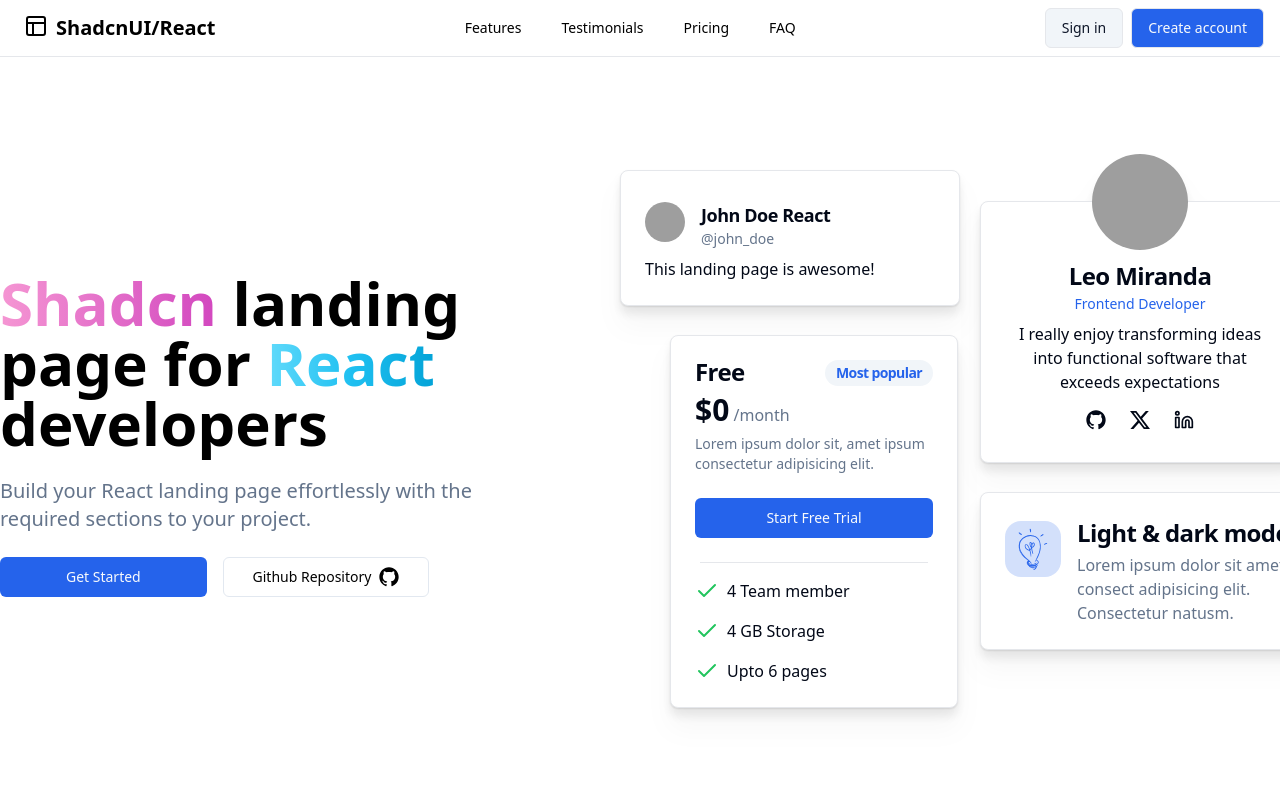
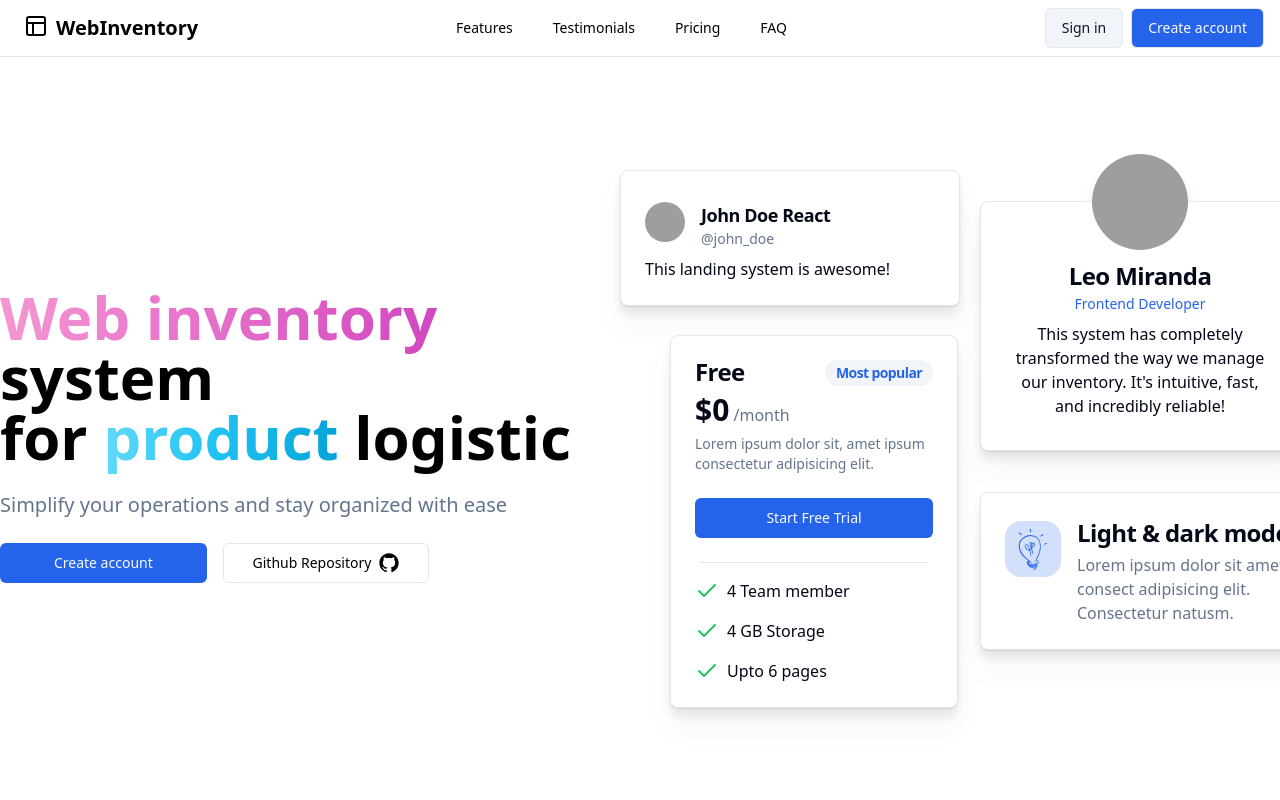
Before and after one commit to anaclaraberga/WEB-INVENTORY, a React (Vite) app: page / in a window 1280 px wide. Shown: the top 800 px of the page. Built offline with nearby package versions, Linux system fonts and the light colour scheme; grey boxes are pictures that could not be loaded.

Commit message:
refactor: landing page details

```diff
--- a/src/pages/landing-page/components/About.tsx
+++ b/src/pages/landing-page/components/About.tsx
@@ -1,5 +1,5 @@
+import pilot from "../assets/pilot.png";
 import { Statistics } from "./Statistics";
-import pilot from "../assets/pilot.png";
 
 export const About = () => {
   return (
@@ -23,11 +23,7 @@ export const About = () => {
                 Company
               </h2>
               <p className="text-xl text-muted-foreground mt-4">
-                Lorem ipsum dolor sit amet, consectetur adipiscing elit, sed do
-                eiusmod tempor incididunt ut labore et dolore magna aliqua. Ut
-                enim ad minim veniam, quis nostrud exercitation ullamco laboris
-                nisi ut aliquip ex ea commodo consequat. Lorem ipsum dolor sit
-                amet, consectetur adipiscing elit.
+                We specialize in delivering innovative solutions to simplify inventory management for businesses of all sizes. With a focus on efficiency, accuracy, and user-friendly design, our mission is to empower businesses to streamline their operations and achieve greater productivity. Founded on the principles of reliability and innovation, we are committed to providing tools that help our clients grow and succeed. Together, we’re shaping the future of inventory management.
               </p>
             </div>
 
--- a/src/pages/landing-page/components/Cta.tsx
+++ b/src/pages/landing-page/components/Cta.tsx
@@ -4,9 +4,9 @@ export const Cta = () => {
   return (
     <section
       id="cta"
-      className="bg-muted/50 py-16 my-24 sm:my-32"
+      className="bg-muted/50 py-16 px-16 my-24 sm:my-32 rounded-md place-items-center"
     >
-      <div className="container lg:grid lg:grid-cols-2 place-items-center">
+      <div className="container lg:flex lg:justify-between lg:items-center lg:gap-40">
         <div className="lg:col-start-1">
           <h2 className="text-3xl md:text-4xl font-bold ">
             All Your
@@ -23,11 +23,11 @@ export const Cta = () => {
           </p>
         </div>
 
-        <div className="space-y-4 lg:col-start-2">
-          <Button className="w-full md:mr-4 md:w-auto">Request a Demo</Button>
+        <div className="flex items-center justify-center gap-4">
+          <Button className="w-full md:w-auto">Request a Demo</Button>
           <Button
             variant="outline"
-            className="w-full md:w-auto"
+            className="w-full mt-0"
           >
             View all features
           </Button>
--- a/src/pages/landing-page/components/Footer.tsx
+++ b/src/pages/landing-page/components/Footer.tsx
@@ -2,10 +2,9 @@ import { LogoIcon } from "./Icons";
 
 export const Footer = () => {
   return (
-    <footer id="footer">
-      <hr className="w-11/12 mx-auto" />
-
-      <section className="container py-20 grid grid-cols-2 md:grid-cols-4 xl:grid-cols-6 gap-x-12 gap-y-8">
+    <footer id="footer" className="bg-blue-700 w-full text-white">
+      <main className="place-items-center">
+        <section className="container pt-12 pb-40 grid grid-cols-2 md:grid-cols-4 xl:grid-cols-6 gap-x-12 gap-y-8">
           <div className="col-span-full xl:col-span-2">
             <a
               rel="noreferrer noopener"
@@ -13,7 +12,7 @@ export const Footer = () => {
               className="font-bold text-xl flex"
             >
               <LogoIcon />
-            ShadcnUI/React
+              WebInventory
             </a>
           </div>
 
@@ -150,19 +149,12 @@ export const Footer = () => {
           </div>
         </section>
 
-      <section className="container pb-14 text-center">
+        <section className="p-4 text-center w-full bg-blue-900">
           <h3>
-          &copy; 2024 Landing page made by{" "}
-          <a
-            rel="noreferrer noopener"
-            target="_blank"
-            href="https://www.linkedin.com/in/leopoldo-miranda/"
-            className="text-primary transition-all border-primary hover:border-b-2"
-          >
-            Leo Miranda
-          </a>
+            &copy; 2024 WebInventory.co
           </h3>
         </section>
+      </main>
     </footer>
   );
 };
--- a/src/pages/landing-page/components/Hero.tsx
+++ b/src/pages/landing-page/components/Hero.tsx
@@ -1,7 +1,6 @@
-import { Button } from "./ui/button";
+import { GitHubLogoIcon } from "@radix-ui/react-icons";
+import { HeroCards } from "./HeroCards";
 import { buttonVariants } from "./ui/button";
-import { HeroCards } from "./HeroCards";
-import { GitHubLogoIcon } from "@radix-ui/react-icons";
 
 export const Hero = () => {
   return (
@@ -10,30 +9,38 @@ export const Hero = () => {
         <main className="text-5xl md:text-6xl font-bold">
           <h1 className="inline">
             <span className="inline bg-gradient-to-r from-[#F596D3]  to-[#D247BF] text-transparent bg-clip-text">
-              Shadcn
+              Web inventory
             </span>{" "}
-            landing page
+            system <br />
           </h1>{" "}
           for{" "}
           <h2 className="inline">
             <span className="inline bg-gradient-to-r from-[#61DAFB] via-[#1fc0f1] to-[#03a3d7] text-transparent bg-clip-text">
-              React
+              product
             </span>{" "}
-            developers
+            logistic
           </h2>
         </main>
 
         <p className="text-xl text-muted-foreground md:w-10/12 mx-auto lg:mx-0">
-          Build your React landing page effortlessly with the required sections
-          to your project.
+          Simplify your operations and stay organized with ease
         </p>
 
         <div className="space-y-4 md:space-y-0 md:space-x-4">
-          <Button className="w-full md:w-1/3">Get Started</Button>
+          <a
+            rel="noreferrer noopener"
+            href="/sign-up"
+            target="_blank"
+            className={`w-full md:w-1/3 ${buttonVariants({
+              variant: "default",
+            })}`}
+          >
+            Create account
+          </a>
 
           <a
             rel="noreferrer noopener"
-            href="https://github.com/leoMirandaa/shadcn-landing-page.git"
+            href="https://github.com/anaclaraberga/WEB-INVENTORY"
             target="_blank"
             className={`w-full md:w-1/3 ${buttonVariants({
               variant: "outline",
--- a/src/pages/landing-page/components/HeroCards.tsx
+++ b/src/pages/landing-page/components/HeroCards.tsx
@@ -1,9 +1,8 @@
-import { GitHubLogoIcon } from "@radix-ui/react-icons";
-import { Check, Linkedin } from "lucide-react";
+import { Check } from "lucide-react";
 import { LightBulbIcon } from "./Icons";
 import { Avatar, AvatarFallback, AvatarImage } from "./ui/avatar";
 import { Badge } from "./ui/badge";
-import { Button, buttonVariants } from "./ui/button";
+import { Button } from "./ui/button";
 import {
   Card,
   CardContent,
@@ -33,7 +32,7 @@ export const HeroCards = () => {
           </div>
         </CardHeader>
 
-        <CardContent>This landing page is awesome!</CardContent>
+        <CardContent>This landing system is awesome!</CardContent>
       </Card>
 
       {/* Team */}
@@ -52,60 +51,10 @@ export const HeroCards = () => {
 
         <CardContent className="text-center pb-2">
           <p>
-            I really enjoy transforming ideas into functional software that
-            exceeds expectations
+            This system has completely transformed the way we manage our inventory. It's intuitive, fast, and incredibly reliable!
           </p>
         </CardContent>
-
-        <CardFooter>
-          <div>
-            <a
-              rel="noreferrer noopener"
-              href="https://github.com/leoMirandaa"
-              target="_blank"
-              className={buttonVariants({
-                variant: "ghost",
-                size: "sm",
-              })}
-            >
-              <span className="sr-only">Github icon</span>
-              <GitHubLogoIcon className="w-5 h-5" />
-            </a>
-            <a
-              rel="noreferrer noopener"
-              href="https://twitter.com/leo_mirand4"
-              target="_blank"
-              className={buttonVariants({
-                variant: "ghost",
-                size: "sm",
-              })}
-            >
-              <span className="sr-only">X icon</span>
-              <svg
-                role="img"
-                viewBox="0 0 24 24"
-                xmlns="http://www.w3.org/2000/svg"
-                className="fill-foreground w-5 h-5"
-              >
-                <title>X</title>
-                <path d="M18.901 1.153h3.68l-8.04 9.19L24 22.846h-7.406l-5.8-7.584-6.638 7.584H.474l8.6-9.83L0 1.154h7.594l5.243 6.932ZM17.61 20.644h2.039L6.486 3.24H4.298Z" />
-              </svg>
-            </a>
-
-            <a
-              rel="noreferrer noopener"
-              href="https://www.linkedin.com/in/leopoldo-miranda/"
-              target="_blank"
-              className={buttonVariants({
-                variant: "ghost",
-                size: "sm",
-              })}
-            >
-              <span className="sr-only">Linkedin icon</span>
-              <Linkedin size="20" />
-            </a>
-          </div>
-        </CardFooter>
+        <CardFooter></CardFooter>
       </Card>
 
       {/* Pricing */}
--- a/src/pages/landing-page/components/Navbar.tsx
+++ b/src/pages/landing-page/components/Navbar.tsx
@@ -55,7 +55,7 @@ export const Navbar = () => {
               className="ml-2 font-bold text-xl flex"
             >
               <LogoIcon />
-              ShadcnUI/React
+              WebInventory
             </a>
           </NavigationMenuItem>
 
```
Lines whose indentation alone changed are shown as unchanged.
